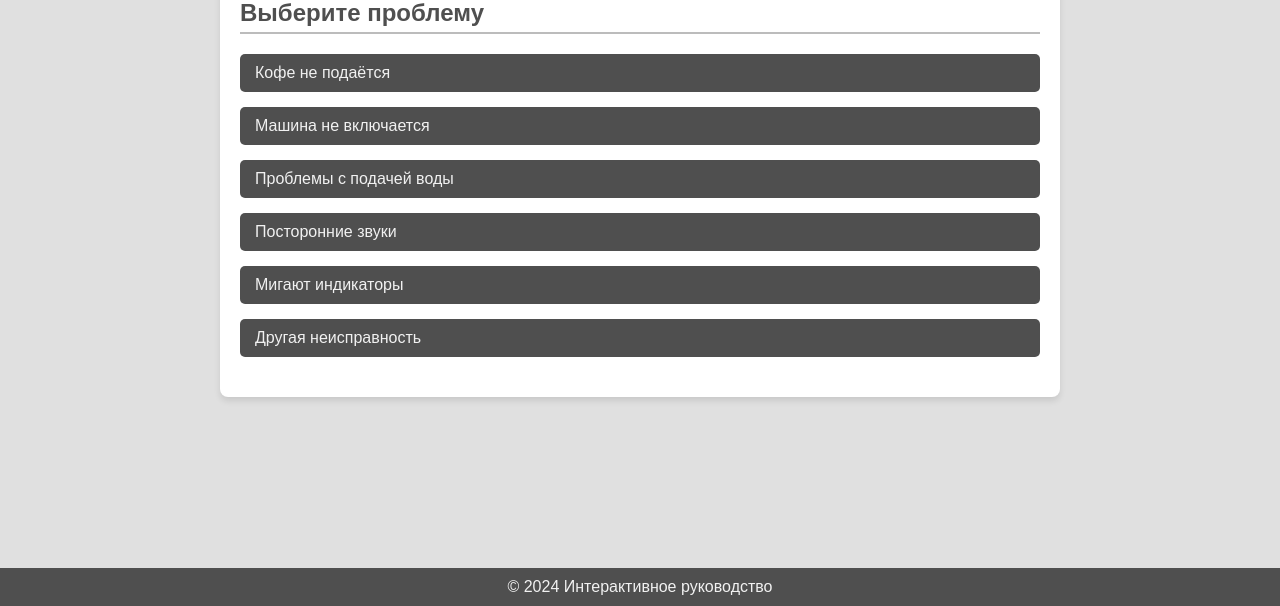
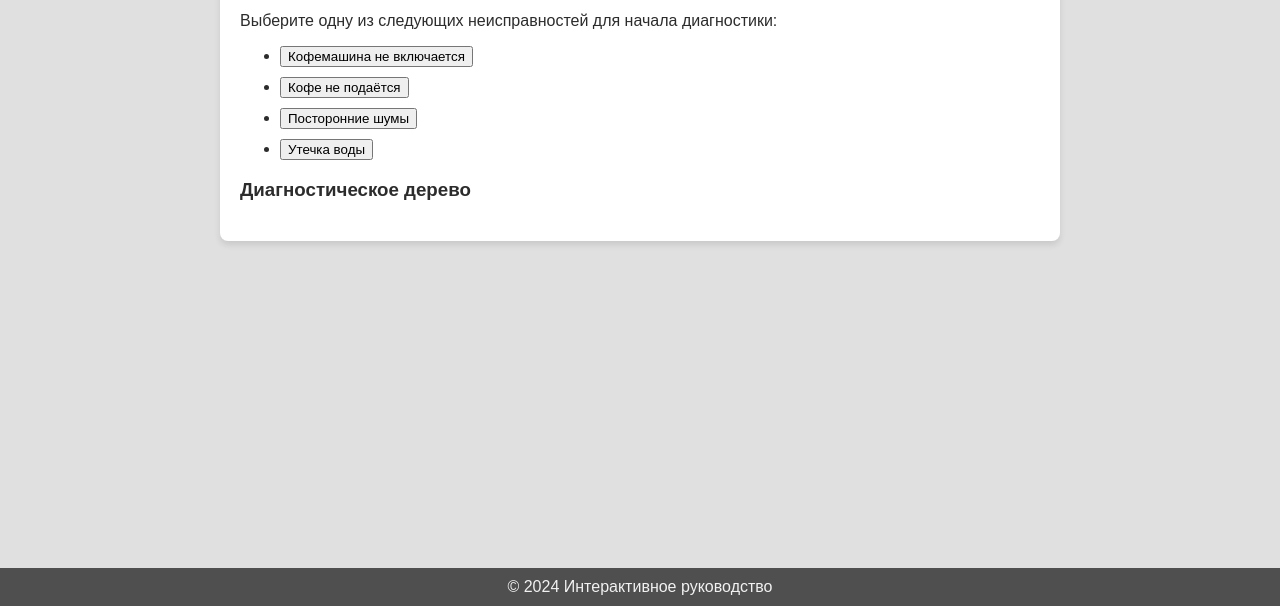
Before and after one commit to kovlik/kovlik.github.io, a plain HTML site: page diagnostics.html in a window 1280 px wide. Shown: the part 194-800 px from the top of the page. Drawn offline with Linux system fonts and the light colour scheme.

Commit message:
Add files via upload

```diff
--- a/diagnostics.html
+++ b/diagnostics.html
@@ -5,10 +5,10 @@
     <meta name="viewport" content="width=device-width, initial-scale=1.0">
     <title>Диагностика неисправностей</title>
     <link rel="stylesheet" href="css/styles.css">
+    <script defer src="js/diagnostics.js"></script>
 </head>
 <body>
     <header>
-        <h1>Диагностика неисправностей</h1>
         <nav>
             <ul>
                 <li><a href="index.html">Главная</a></li>
@@ -19,24 +19,23 @@
     </header>
     <main>
         <section>
-            <h2>Выберите проблему</h2>
-            <div id="problem-selection">
-                <button class="problem-btn" data-problem="no-coffee">Кофе не подаётся</button>
-                <button class="problem-btn" data-problem="no-power">Машина не включается</button>
-                <button class="problem-btn" data-problem="water-issue">Проблемы с подачей воды</button>
-                <button class="problem-btn" data-problem="noise">Посторонние звуки</button>
-                <button class="problem-btn" data-problem="lights">Мигают индикаторы</button>
-                <button class="problem-btn" data-problem="other">Другая неисправность</button>
-            </div>
-            <div id="solution" style="display: none;">
-                <h3>Решение:</h3>
-                <p id="solution-text"></p>
+            <h2>Диагностика неисправностей</h2>
+            <p>Выберите одну из следующих неисправностей для начала диагностики:</p>
+            <ul id="issues-list">
+                <li><button onclick="startDiagnosis('notStarting')">Кофемашина не включается</button></li>
+                <li><button onclick="startDiagnosis('noCoffee')">Кофе не подаётся</button></li>
+                <li><button onclick="startDiagnosis('noises')">Посторонние шумы</button></li>
+                <li><button onclick="startDiagnosis('leaks')">Утечка воды</button></li>
+            </ul>
+            <div id="diagnostics-tree" class="hidden">
+                <h3>Диагностическое дерево</h3>
+                <p id="question"></p>
+                <div id="answers"></div>
             </div>
         </section>
     </main>
     <footer>
         <p>© 2024 Интерактивное руководство</p>
     </footer>
-    <script src="js/diagnostics.js"></script>
 </body>
 </html>
```
Also changed, not shown: info.html (+2 -0 lines), image.png (added).
